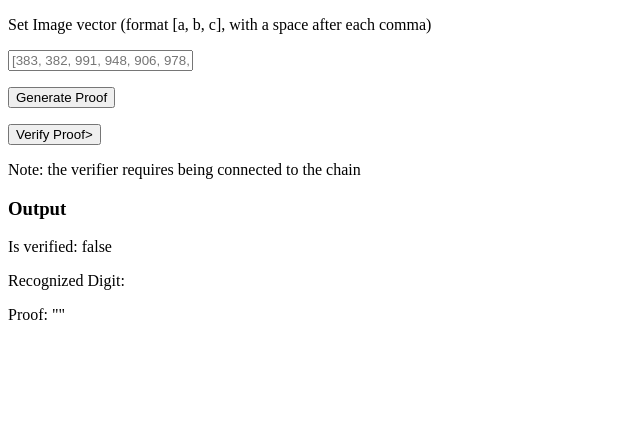
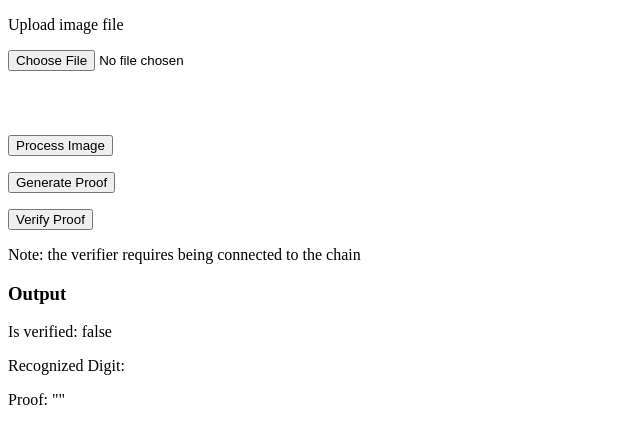
Before and after one commit to 0xZKML/zk-mnist, a React (Create React App) app: page / in a window 1280 px wide. Shown: the top 444 px of the page, without its empty margins (0-640 px from the left). Built offline with nearby package versions, Linux system fonts and the light colour scheme.

Commit message:
image upload and preprocessing

```diff
--- a/src/App.js
+++ b/src/App.js
@@ -1,4 +1,4 @@
-import { useState } from 'react';
+import { useState, useRef, useEffect } from 'react';
 import { ethers } from 'ethers'
 import Verifier from './artifacts/contracts/verifier.sol/Verifier.json'
 import snarkjs from 'snarkjs';
@@ -11,24 +11,51 @@ const verifierAddress = "0x5FbDB2315678afecb367f032d93F642f64180aa3"
 
 function App() {
 //   const [greeting, setGreetingValue] = useState()
-  const [image, setImage] = useState("")
   const [proof, setProof] = useState("")
   const [publicSignal, setPublicSignal] = useState()
   const [isVerified, setIsVerified] = useState(false);
+  const [rawImageVec, setRawImageVec] = useState();
+  const [imageVec, setImageVec] = useState([]);
+  const canvasRef = useRef(null)
 
   async function requestAccount() {
     await window.ethereum.request({ method: 'eth_requestAccounts' });
   }
 
   async function publishProof() {
-    let imageVec = image.slice(1,-1);
-    imageVec = imageVec.split(', ') // array of strings of numbers
     if (typeof window.ethereum !== 'undefined') {
-        const { proof, publicSignals } = await generateProof(imageVec)
-        setPublicSignal(publicSignals);
-        setProof(proof);
+        if(imageVec.length > 0) {
+          const { proof, publicSignals } = await generateProof(imageVec)
+          setPublicSignal(publicSignals);
+          setProof(proof);
+        } else {
+          console.error("image vector not initialized")
+        }
     }
   }
+
+  async function uploadImage(imageFile) {
+    const im = new Image();
+    im.src = URL.createObjectURL(imageFile)
+    const canvas = canvasRef.current
+    const context = canvas.getContext('2d')
+    im.onload = () => {
+      context.drawImage(im, 0, 0, 28, 28)
+      setRawImageVec(context.getImageData(0, 0, 28, 28).data);
+    }
+  }
+
+  async function processImage() {
+    let data = new Array(784)
+    console.log(rawImageVec)
+    for (var i = 0; i < rawImageVec.length; i += 4) {
+      var avg = (rawImageVec[i] + rawImageVec[i + 1] + rawImageVec[i + 2]) / 3;
+      data[i/4] = avg
+    }
+    setImageVec(data)
+    console.log(data)
+  }
+
 
   async function verifyProof() {
     // console.log(typeof proof);
@@ -51,16 +78,16 @@ function App() {
     <div className="App">
       <header className="App-header">
 
-        <p>Set Image vector (format [a, b, c], with a space after each comma)</p>
-        <input onChange={e => setImage(e.target.value)}
-           placeholder="[383, 382, 991, 948, 906, 978,  55, 526, 807, 799,  46, 646, 676,
-    275, 952, 932, 175, 979, 717, 100, 919, 734, 107, 159, 395,  53,
-    179,  59, 381,  22, 384, 530, 835, 104, 171, 583, 902, 548,  91,
-    110, 334, 938, 547, 294, 125, 356, 811, 190, 902, 245]" />
+        <p>Upload image file</p>
+        <input type="file" name="image" onChange={e => uploadImage(e.target.files[0])}></input>
+        <p></p>
+        <canvas ref={canvasRef}  width={28} height={28}/>
+        <p></p>
+        <button onClick={processImage}>Process Image</button>
         <p></p>
         <button onClick={publishProof}>Generate Proof</button>
         <p></p>
-        <button onClick={verifyProof}>Verify Proof></button>
+        <button onClick={verifyProof}>Verify Proof</button>
         <p>Note: the verifier requires being connected to the chain</p>
         <h3>Output</h3>
         <p>Is verified: {JSON.stringify(isVerified)}</p>
```
